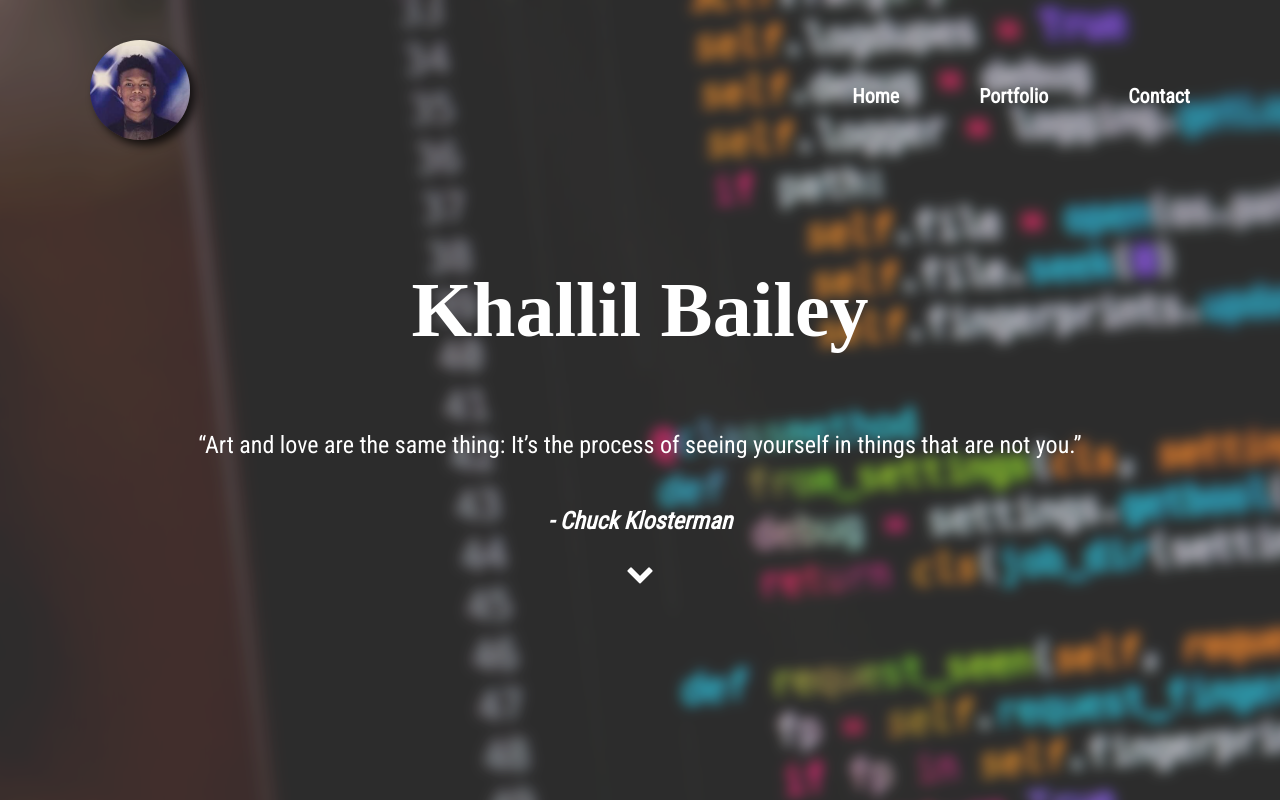
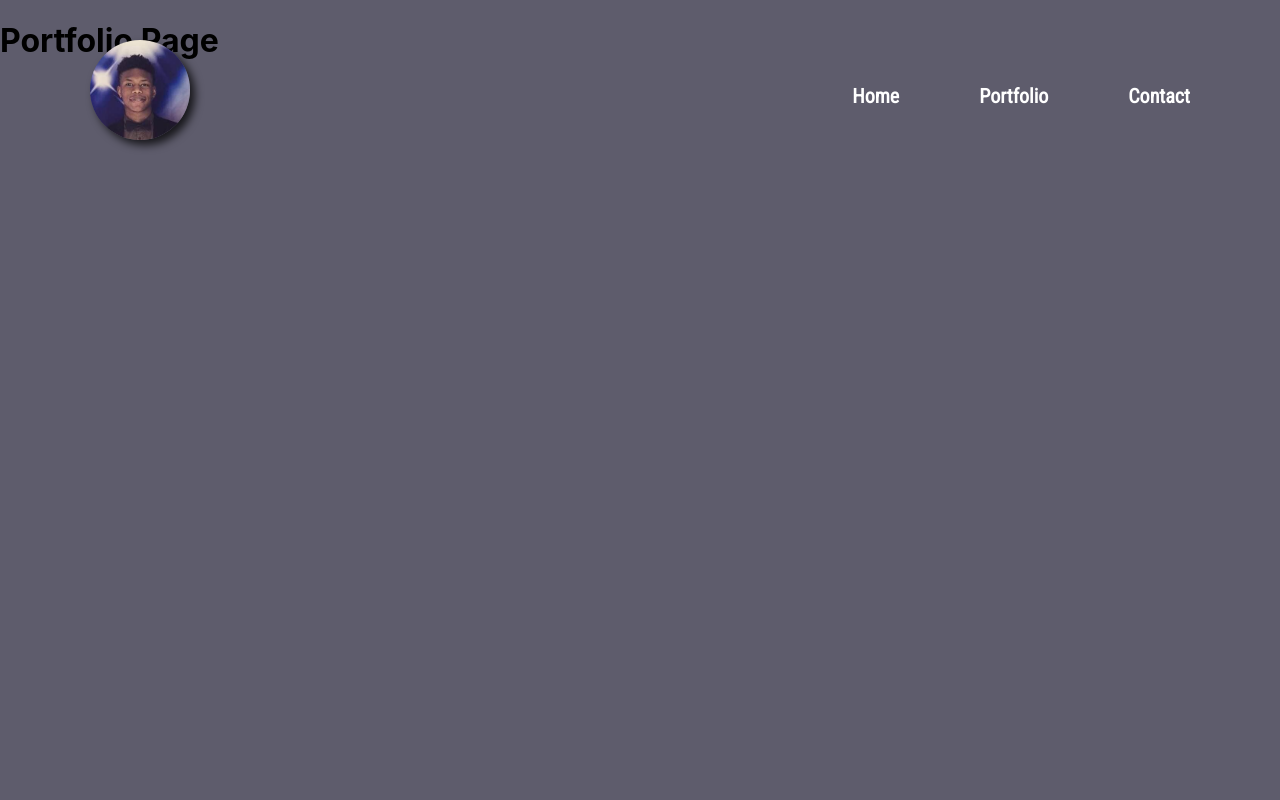
Before and after one commit to KhallilB/Portfolio-React, a React (Create React App) app: page /portfolio in a window 1280 px wide. Shown: the top 800 px of the page. Built offline with nearby package versions, Linux system fonts and the light colour scheme; a web font is replaced by a local one.

Commit message:
[add] Link to portfolio page

```diff
--- /dev/null
+++ b/src/components/portfolio/Portfolio.jsx
@@ -0,0 +1,17 @@
+import React from 'react';
+import './Portfolio.scss';
+
+class Portfolio extends React.Component {
+    constructor() {
+        super();
+        this.state = {}
+    }
+
+    render() {
+        return (
+            <div><h1>Portfolio Page</h1></div>
+        )
+    }
+}
+
+export default Portfolio;
--- a/src/index.js
+++ b/src/index.js
@@ -10,14 +10,17 @@ import * as serviceWorker from './serviceWorker';
 
 import Navbar from './components/navbar/Navbar.jsx';
 import App from './components/app/App.jsx';
+import Portfolio from './components/portfolio/Portfolio';
 
 const routing = (
   <Router>
     <Navbar />
     <Switch>
-      <div>
-        <Route path='/' component={App}></Route>
-      </div>
+      <Route path='/' exact component={App}></Route>
+      <Route
+        path='/portfolio'
+        exact
+        component={Portfolio}></Route>
     </Switch>
   </Router>
 );
```
Also changed, not shown: src/components/portfolio/Portfolio.css (added), src/components/portfolio/Portfolio.scss (added).
